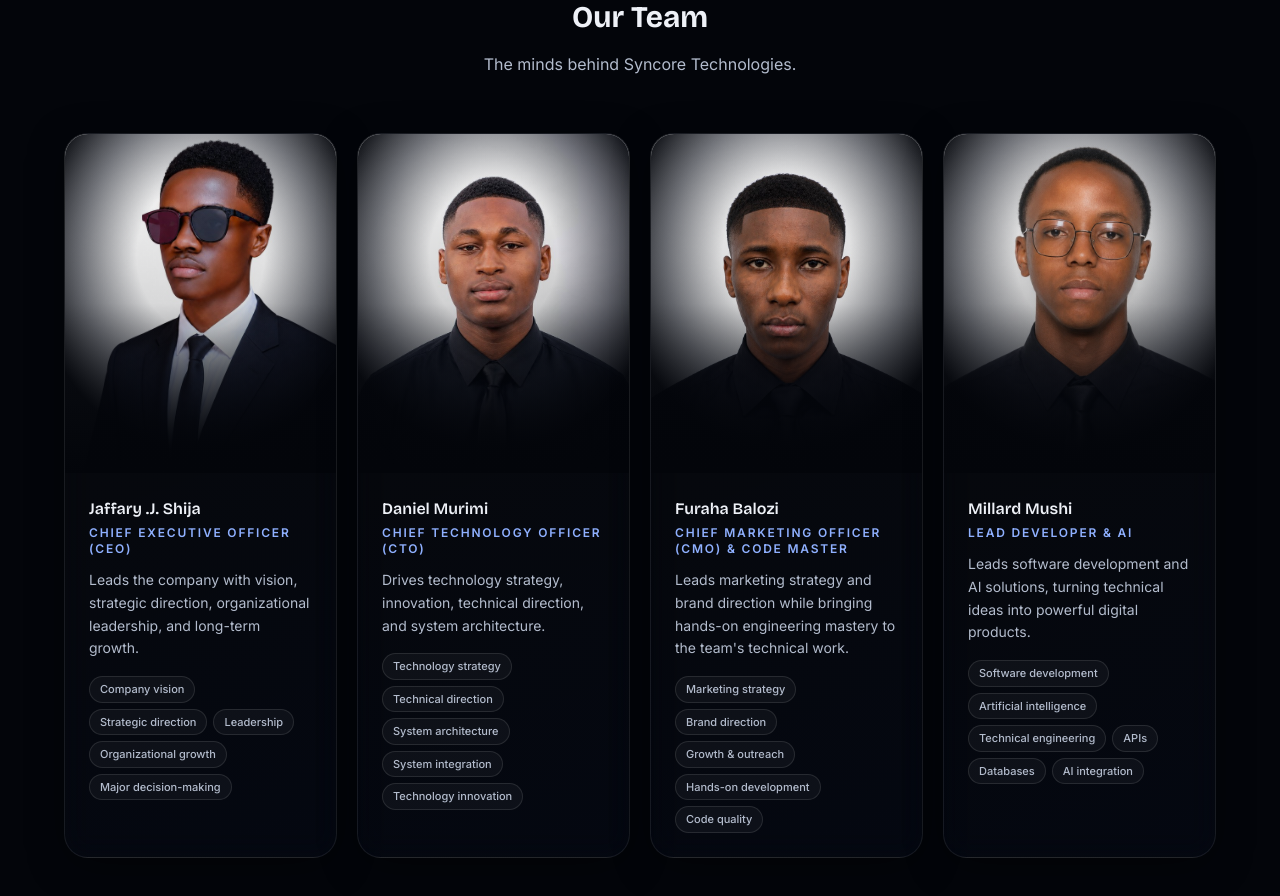
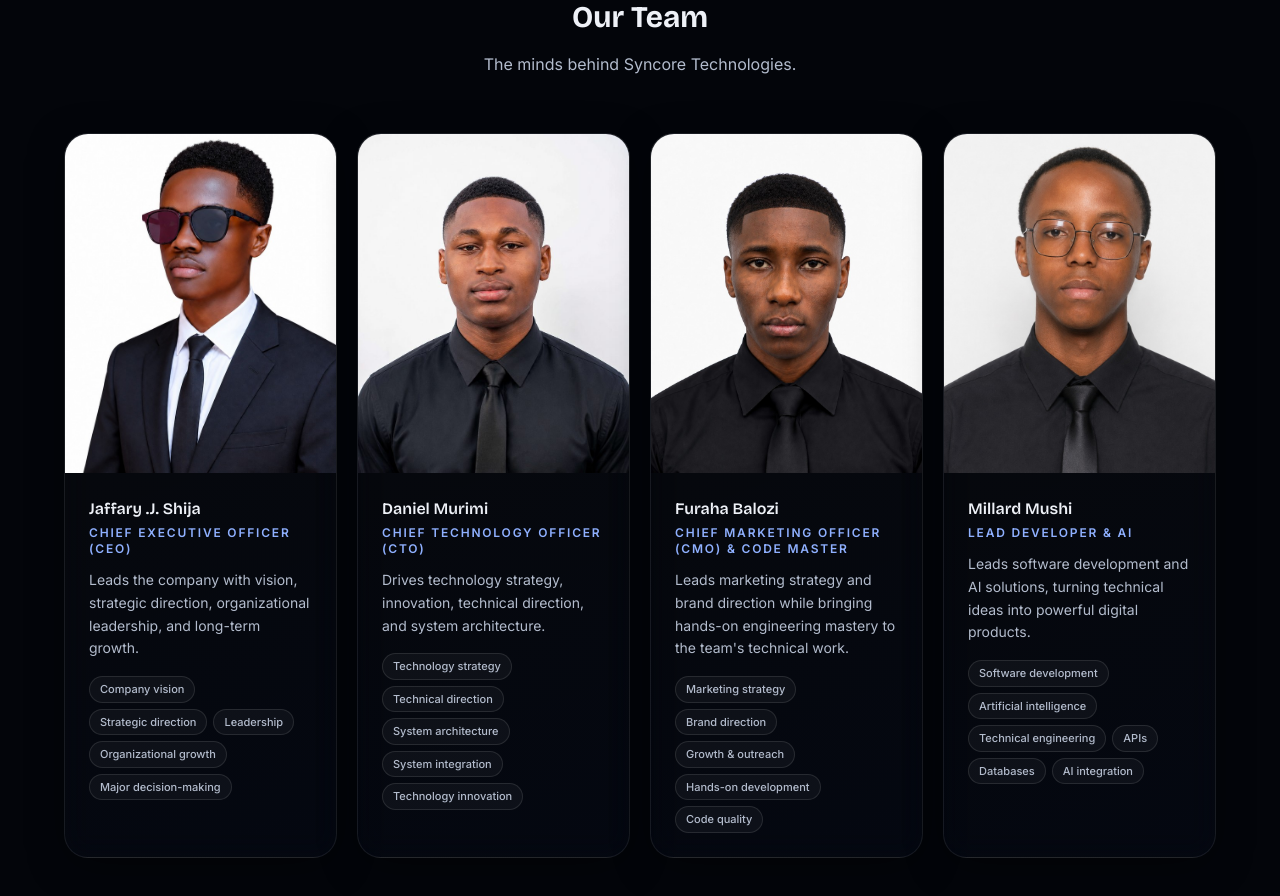
Before and after one commit to syncoretch-cloud/Syncoretech-web, a React (Vite) app: page / in a window 1280 px wide. Shown: the part 3520-4416 px from the top of the page. Built offline with nearby package versions, Linux system fonts and the light colour scheme.

Commit message:
Remove vignette overlay from team photos
Co-Authored-By: Claude Sonnet 5 <noreply@anthropic.com>

```diff
--- a/src/components/TeamMemberCard.tsx
+++ b/src/components/TeamMemberCard.tsx
@@ -12,14 +12,6 @@ export default function TeamMemberCard({ member, index }: { member: TeamMember;
             alt={member.name}
             className="h-full w-full object-cover object-top transition-transform duration-700 ease-out group-hover:scale-105"
           />
-          <div
-            className="absolute inset-0"
-            style={{
-              background:
-                "radial-gradient(ellipse 62% 58% at 50% 36%, transparent 0%, transparent 38%, rgba(6,10,21,0.55) 72%, rgba(3,5,10,0.96) 100%)",
-            }}
-          />
-          <div className="absolute inset-0 bg-gradient-to-t from-navy-950 via-navy-950/15 to-transparent" />
           <div className="absolute inset-0 bg-gradient-to-b from-royal-500/10 via-transparent to-transparent opacity-0 transition-opacity duration-500 group-hover:opacity-100" />
         </div>
 
```
